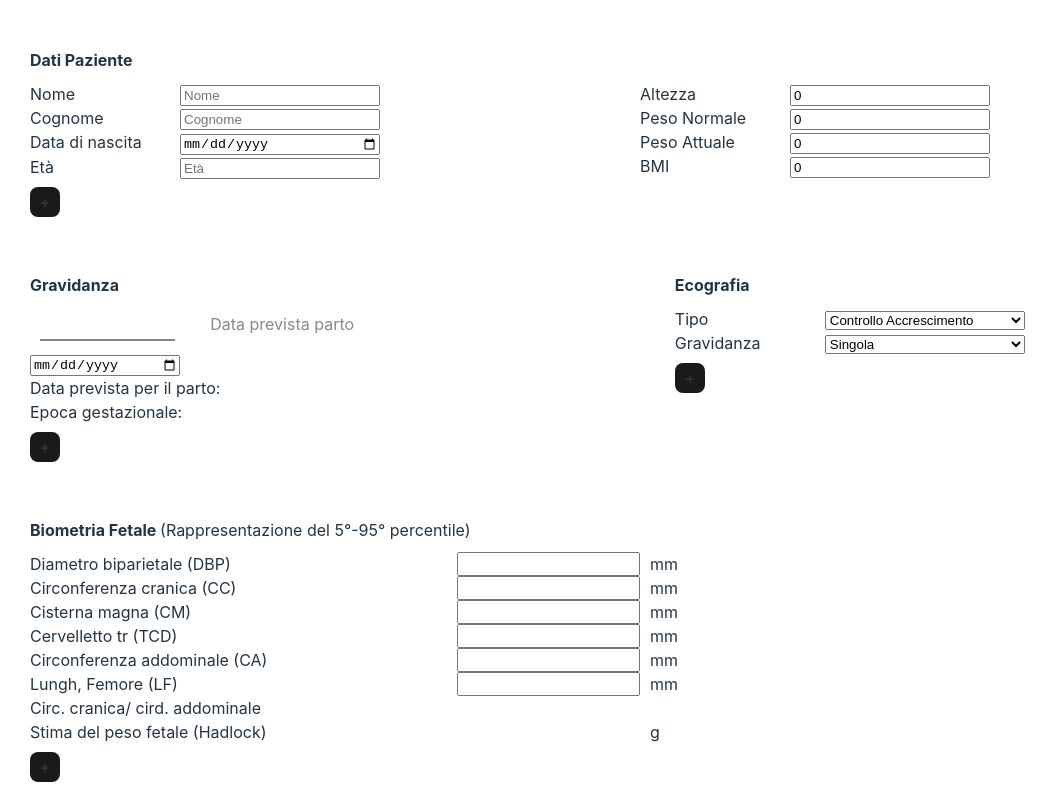
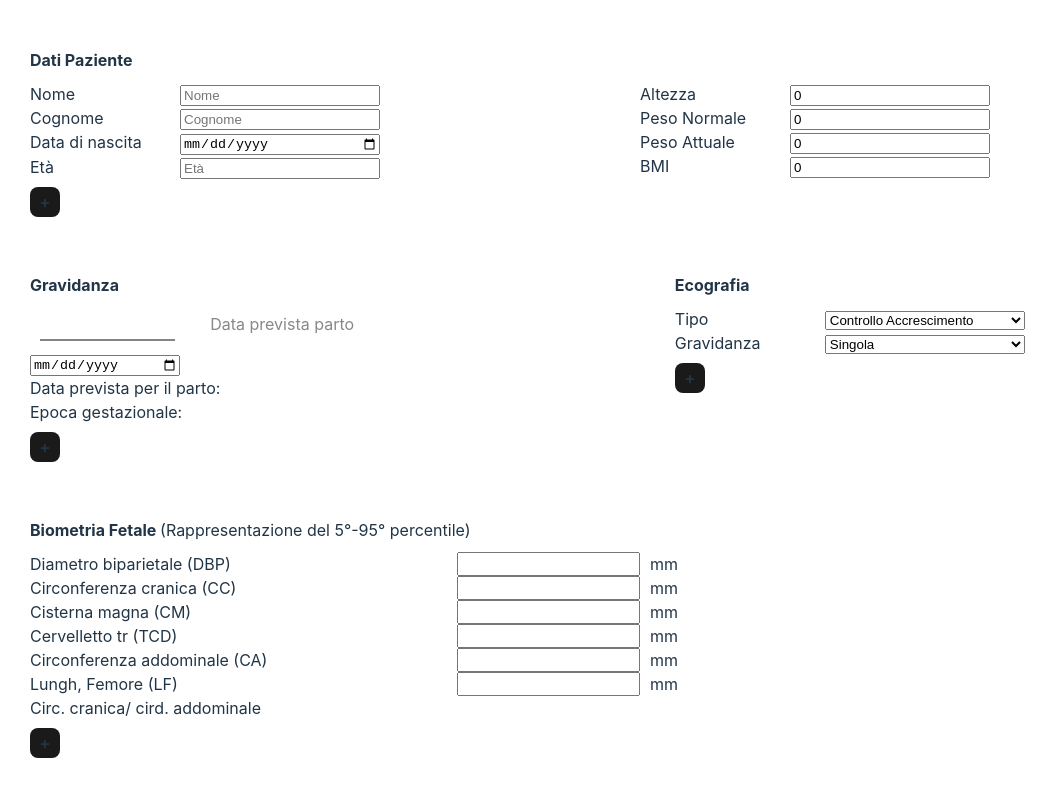
Before and after one commit to SbalzerDavide/formForPrint, a Vue app: page / in a window 1280 px wide. Both pictures are taken after a click on the button "Crea nuovo". Shown: the top 800 px of the page, without its empty margins (0-1058 px from the left). Built offline with nearby package versions, Linux system fonts and the light colour scheme.

Commit message:
working percentile

```diff
--- a/src/components/Form.vue
+++ b/src/components/Form.vue
@@ -22,54 +22,62 @@ export default {
       ecoNumber: "singola",
       biometriaFetale: [
       {
-          name: "Diametro biparietale (DBP)",
+          text: "Diametro biparietale (DBP)",
+          name: "DBP",
           value: "",
           unit: "mm",
-          percentile: 0
+          percentile: null
         },
         {
-          name: "Circonferenza cranica (CC)",
+          text: "Circonferenza cranica (CC)",
+          name: "CC",
           value: "",
           unit: "mm",
-          percentile: 0
+          percentile: null
         },
         {
-          name: "Cisterna magna (CM)",
+          text: "Cisterna magna (CM)",
+          name: "CM",
           value: "",
           unit: "mm",
-          percentile: 0
+          percentile: null
         },
         {
-          name: "Cervelletto tr (TCD)",
+          text: "Cervelletto tr (TCD)",
+          name: "DBP",
           value: "",
           unit: "mm",
-          percentile: 0
+          percentile: null
         },
         {
-          name: "Circonferenza addominale (CA)",
+          text: "Circonferenza addominale (CA)",
+          name: "CA",
           value: "",
           unit: "mm",
-          percentile: 0
+          percentile: null
         },
         {
-          name: "Lungh, Femore (LF)",
+          text: "Lungh, Femore (LF)",
+          name: "LF",
           value: "",
           unit: "mm",
-          percentile: 0
+          percentile: null
         },
         {
-          name: "Circ. cranica/ cird. addominale",
+          text: "Circ. cranica/ cird. addominale",
+          name: "CC/CA",
           calc: true,
           value: "",
           unit: "",
-          percentile: 0
+          percentile: null
         },
         {
-          name: "Stima del peso fetale (Hadlock)",
+          text: "Stima del peso fetale (Hadlock)",
+          name: "HADLOCK",
           calc: true,
           value: "",
           unit: "g",
-          percentile: 0
+          percentile: null
         },
       ],
       heart: true,
@@ -110,40 +118,68 @@ export default {
       let meterHeight = this.height/100;
       this.bmi = parseFloat(this.actualWeight / (meterHeight * meterHeight)).toFixed(2)
     },
-    calcPercentile(index){
+    manageBiometriaFetale(index){
       let femore = false;
       let circonferenzaC = false;
       let circonferenzaCValue;
       let circonferenzaA = false;
       let circonferenzaAValue;
       this.biometriaFetale.forEach((el)=>{
-        if(el.name === "Lungh, Femore (LF)" && el.value){
+        if(el.name === "LF" && el.value){
           femore = true;
-        } else if(el.name === "Circonferenza cranica (CC)" && el.value){
+        } else if(el.name === "CC" && el.value){
           circonferenzaC = true;
           circonferenzaCValue = el.value;
-        } else if(el.name === "Circonferenza addominale (CA)" && el.value){
+        } else if(el.name === "CA" && el.value){
           circonferenzaA = true;
           circonferenzaAValue = el.value;
         }
       })
       if(circonferenzaC && circonferenzaA){
-        this.biometriaFetale.forEach(el=>{
-          if(el.name === "Circ. cranica/ cird. addominale"){
-            el.value = circonferenzaCValue / circonferenzaAValue;
+        this.biometriaFetale.forEach((el,i)=>{
+          if(el.name === "CC/CA"){
+            el.value = (circonferenzaCValue / circonferenzaAValue).toFixed(2);
             // calcolo percentile
-            el.percentile = 30
+            this.calcPercentile(i);
+            // el.percentile = 30
           }
         })
       }
 
       if(femore && circonferenzaC && circonferenzaA){
-        console.log("posso calcolare Hadlock");
-        this.Hadlock();
+        if(this.decimalWeeks >= 25){
+          this.Hadlock();
+        }
       } else{
         console.log("non posso calcolare Hadlock");
       }
-      this.biometriaFetale[index].percentile = 20;
+      this.calcPercentile(index);
+      // this.biometriaFetale[index].percentile = 20;
+    },
+    calcPercentile(index){
+      let ga = this.decimalWeeks;
+      let mean;
+      let sd;
+      if(this.biometriaFetale[index].name === "CC"){
+        mean = -28.2849 + 1.69267 * (ga ** 2) - 0.397485 * (ga ** 2) * Math.log(ga);
+        sd = 1.98735 + 0.0136772 * (ga ** 3) - 0.00726264 * (ga ** 3) * Math.log(ga) + 0.000976253 * (ga ** 3) * (Math.log(ga) ** 2);
+      } else if(this.biometriaFetale[index].name === "DBP"){
+        mean = 5.60878 + 0.158369 * (ga ** 2) - 0.00256379 ** (ga ** 3);
+        // 5·60878 + 0·158369 × GA2 − 0·00256379 × GA3
+        sd = Math.exp(0.101242 + 0.00150557 * (ga ** 3) - 0.000771535 * (ga ** 3) * Math.log(ga) + 0.0000999638 * (ga ** 3) * (Math.log(ga) ** 2));
+      } else if(this.biometriaFetale[index].name === "CA"){
+        mean = - 81.3243 + 11.6772 * ga - 0.000561865 * (ga ** 3);
+        sd = - 4.36302 + 0.121445 * (ga ** 2) - 0.0130256 * (ga ** 3) + 0.00282143 * (ga ** 3) * Math.log(ga);
+      } else if(this.biometriaFetale[index].name === "LF"){
+        mean = - 39.9616 + 4.32298 * ga - 0.0380156 * (ga ** 2);
+        sd = Math.exp(0.605843 - 42.0014 * (ga ** -2) + 0.00000917972 * (ga ** 3))
+      }
+      if(mean && sd){
+        const normDist = new NormalDistribution(mean, sd);
+        let percentile = normDist.cdf(this.biometriaFetale[index].value) * 100;
+        console.log(percentile);
+        this.biometriaFetale[index].percentile = percentile.toFixed(1)
+      }
     },
     calcPregnancyDate(){
       if(this.activeDateSelection === "start"){
@@ -160,7 +196,7 @@ export default {
       let today = dayjs();
       let dayDiff = (today.diff(this.startDate, 'day')) % 7;
       let weekDiff = today.diff(this.startDate, 'week');
-      this.decimalWeeks = weekDiff + (10 * dayDiff / 7);
+      this.decimalWeeks = weekDiff + (dayDiff / 7);
       this.epocaGestazionale = `${weekDiff} settiname + ${dayDiff} gg`
       this.pregnancy.epocaGestazionale = this.epocaGestazionale;
     },
@@ -338,14 +374,15 @@ export default {
       <div
         class="biometria-item"
         v-for="(item, index) in biometriaFetale"
+        v-show="item.name !='HADLOCK' || decimalWeeks >= 25"
         :key="index"
       >
-        <label :for="'b-' + index">{{ item.name }}</label>
+        <label :for="'b-' + index">{{ item.text }}</label>
         <div v-if="item.calc" class="calc">{{ item.value }}</div>
         <!-- <div v-if="item.calc" class="calc">{{ item.value !== '' && item.value !== 0 ? item.value.toFixed(2) : '' }}</div> -->
-        <input v-else @change="calcPercentile(index)" v-model="item.value" type="number">
+        <input v-else @change="manageBiometriaFetale(index)" v-model="item.value" type="number">
         <div class="unit">{{ item.unit }}</div>
-        <div v-if="item.percentile > 0" class="percentile">{{ item.percentile }}° p</div>
+        <div v-if="item.percentile != null" class="percentile">{{ item.percentile }}° p</div>
       </div>
       <div class="more-info">
         <div v-if="!biometriaMore" class="add-more" @click="biometriaMore = true">
```
Also changed, not shown: 5 other files (tests, documents, lock files or other folders).
